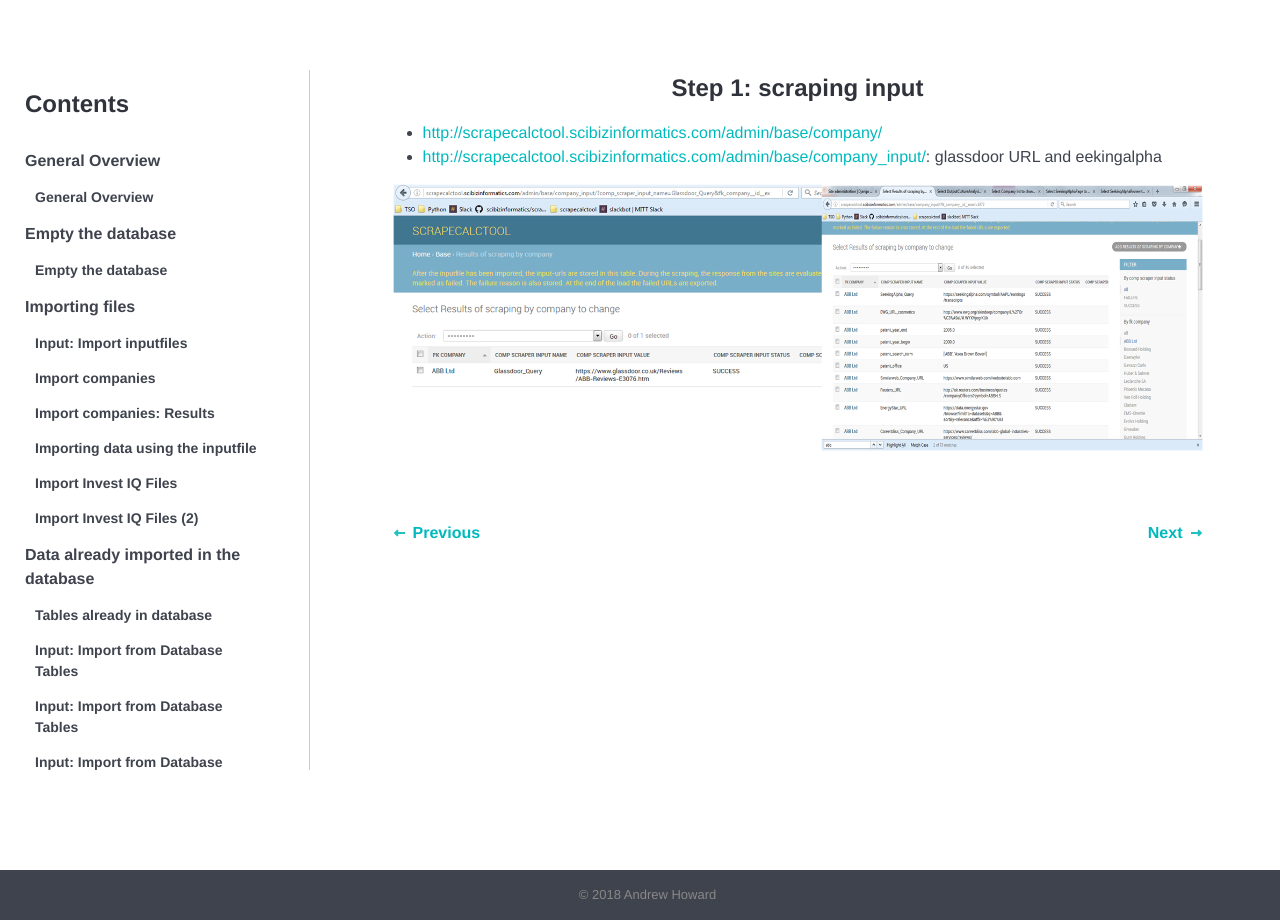
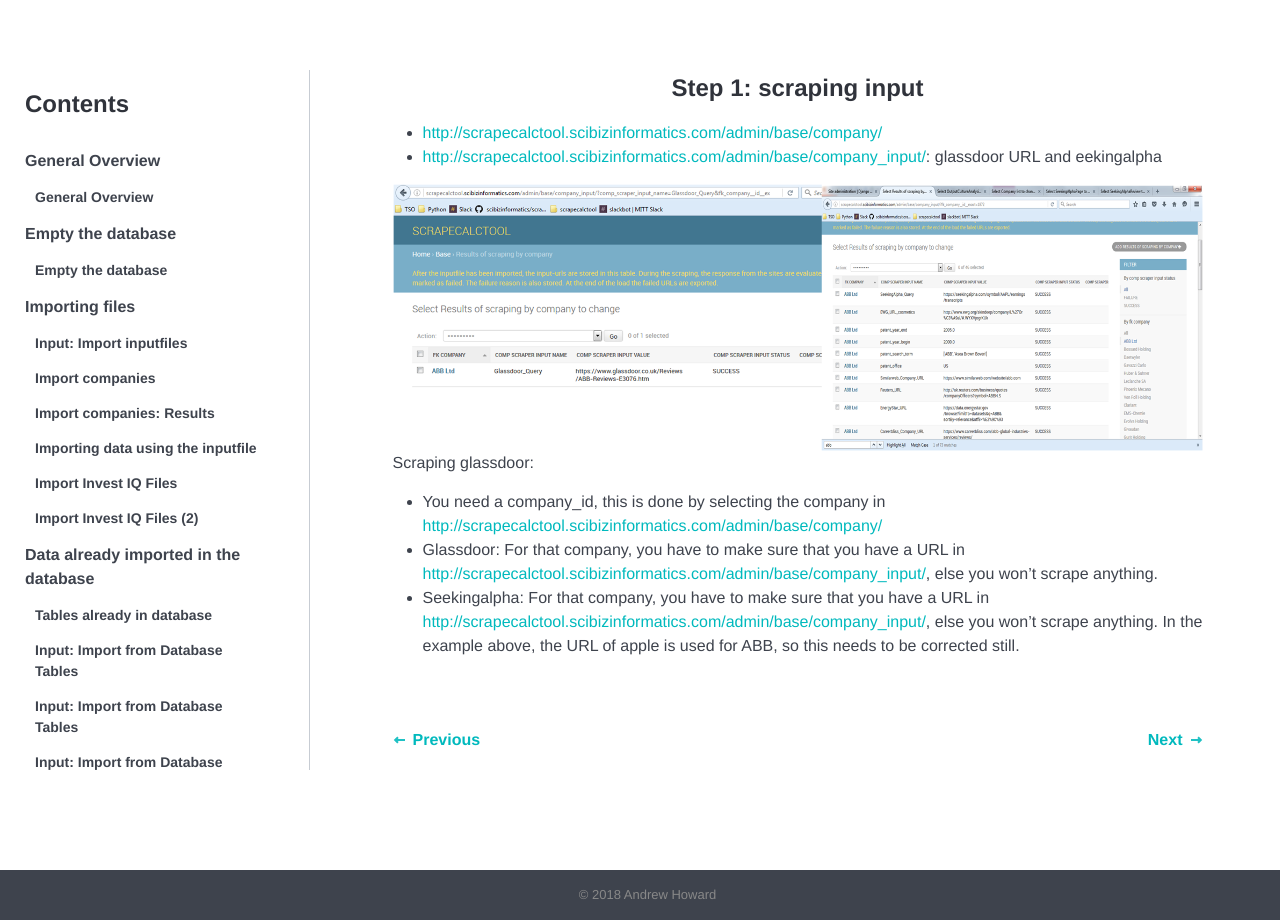
Before and after one commit to tkumpanenko/slides, a Jekyll site: the page built from _tutorials/102.html, in a window 1280 px wide. Built offline with Jekyll 4.4.1, drawn with Linux system fonts in a browser that asks for light colours.

Commit message:
Update from Forestry.io - 102.html

```diff
--- a/_tutorials/102.html
+++ b/_tutorials/102.html
@@ -4,12 +4,19 @@ topic: cultural-analysis
 order: 2
 date: 2018-01-18 19:31:06 +0000
 ---
-
 <h4>Step 1: scraping input</h4>
 
 <ul>
-	<li><a href="#">http://scrapecalctool.scibizinformatics.com/admin/base/company/</a></li>
-	<li><a href="#">http://scrapecalctool.scibizinformatics.com/admin/base/company_input/</a>: glassdoor URL and eekingalpha</li>
+	<li><a href="http://scrapecalctool.scibizinformatics.com/admin/base/company/">http://scrapecalctool.scibizinformatics.com/admin/base/company/</a></li>
+	<li><a href="http://scrapecalctool.scibizinformatics.com/admin/base/company_input/">http://scrapecalctool.scibizinformatics.com/admin/base/company_input/</a>: glassdoor URL and eekingalpha</li>
 </ul>
 
 <img src="{{site.url}}{{site.baseurl}}/images/102.png" alt="">
+
+<p>Scraping glassdoor:
+	<ul>
+		<li>You need a company_id, this is done by selecting the company in <a href="http://scrapecalctool.scibizinformatics.com/admin/base/company/">http://scrapecalctool.scibizinformatics.com/admin/base/company/</a></li>
+		<li>Glassdoor: For that company, you have to make sure that you have a URL in <a href="http://scrapecalctool.scibizinformatics.com/admin/base/company_input/">http://scrapecalctool.scibizinformatics.com/admin/base/company_input/</a>, else you won’t scrape anything.</li>
+		<li>Seekingalpha: For that company, you have to make sure that you have a URL in <a href="http://scrapecalctool.scibizinformatics.com/admin/base/company_input/">http://scrapecalctool.scibizinformatics.com/admin/base/company_input/</a>, else you won’t scrape anything. In the example above, the URL of apple is used for ABB, so this needs to be corrected still.</li>
+	</ul>
+</p>
```
